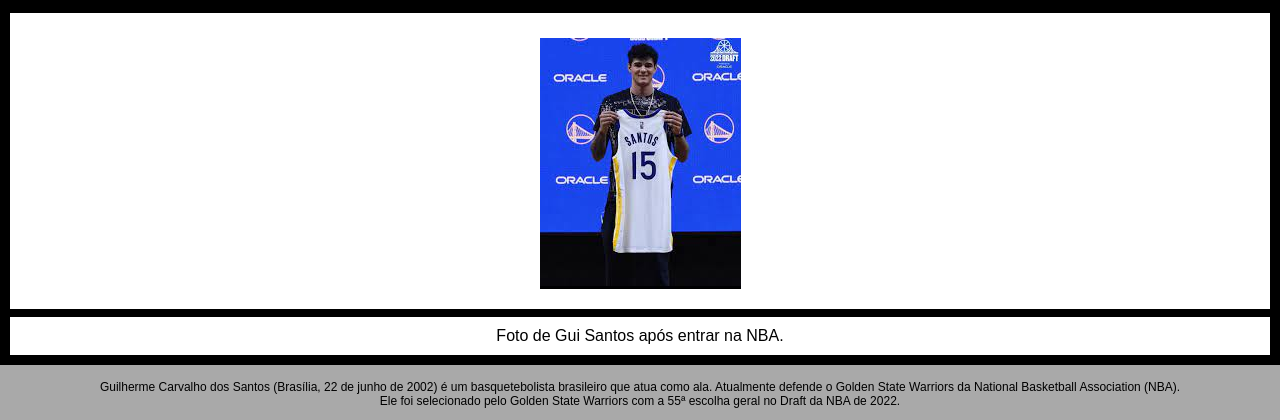
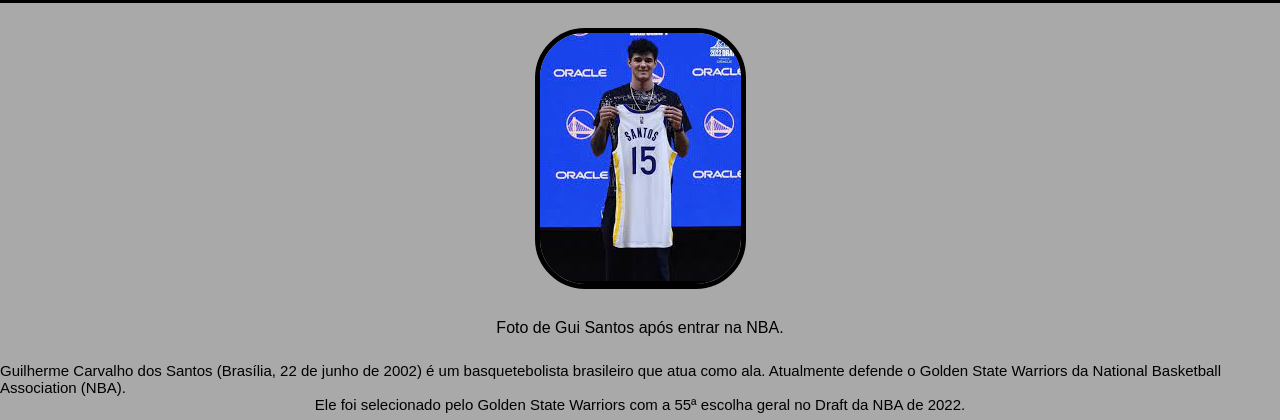
Before and after one commit to rafgam10/Pagina-Tributo, a plain HTML site: page index.html in a window 1280 px wide. Shown: the part 104-524 px from the top of the page. Drawn offline with Linux system fonts and the light colour scheme.

Commit message:
Parte no branch Main

```diff
--- a/index.html
+++ b/index.html
@@ -13,7 +13,6 @@
         <h2>Jogandor Brasileiro da NBA.</h2>
     </div>
     <div class="Parte_img">
-        <div class="P-border">
         <div class="P-img">
         <img src="assets/img-gui-santos.jfif">
         </div>
--- a/style.css
+++ b/style.css
@@ -8,26 +8,26 @@
 
 .titulo {
     border: 6px solid;
+    background-color: #fff;
 }
 
 .titulo h1 {
     display: flex;
     justify-content: center;
     padding: 10px;
+    background-color: #fff;
 }
 
 .titulo h2 {
     display: flex;
     justify-content: center;
     padding-bottom: 10px;
+    background-color: #fff;
 }
 
-.Parte_img {
-    border: 4px solid;
-}
-
-.P-border {
-    border: 2px solid;
+.P-img img {
+    border-radius: 50px;
+    border: 5px solid;
 }
 
 .P-img {
@@ -35,8 +35,6 @@
     justify-content: center;
     padding-top: 25px;
     padding-bottom: 20px;
-    background-color: #fff;
-    border: 4px solid;
 }
 
 .P-text {
@@ -44,14 +42,12 @@
     justify-content: center;
     padding-top: 10px;
     padding-bottom: 10px;
-    background-color: #fff;
-    border: 4px solid;
 }
 
 /* Parte da descrição */
 
 .descricao_text {
-    font-size: 12px;
+    font-size: 15px;
     padding-top: 15px;
     padding-bottom: 15px;
 }
```
